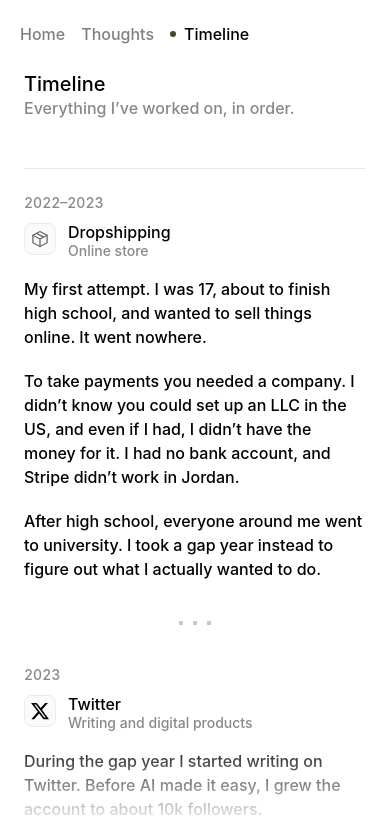
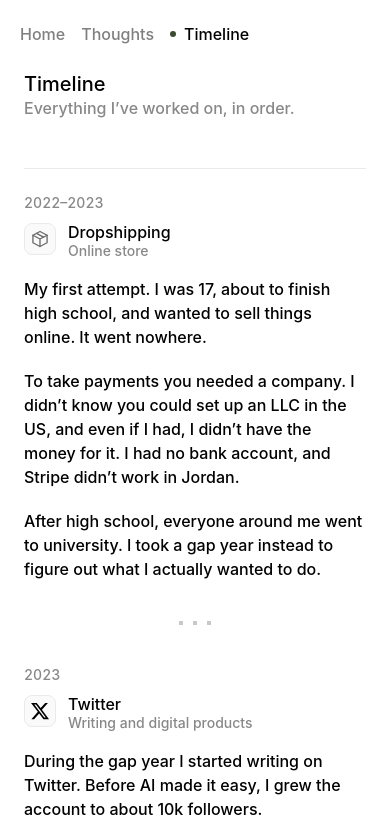
Before and after one commit to bfayyumi/personal-website-updated, a plain HTML site: page timeline/index.html in a window 390 px wide. Shown: the top 838 px of the page. Drawn offline with Linux system fonts and the light colour scheme; a web font is replaced by a local one.

Commit message:
Remove the bottom fade from the timeline
On iPhone Safari the fixed fade sat over the middle of the text instead
of the screen edge. The first screen still writes in on load; everything
below is simply shown.

Co-Authored-By: Claude Opus 5.5 <noreply@anthropic.com>

```diff
--- a/styles.css
+++ b/styles.css
@@ -329,40 +329,6 @@ body {
     transform: none;
 }
 
-/* Further down, lines rise out of a soft fade at the bottom of the screen as you scroll, one line at a time. */
-.timeline-page::after {
-    content: '';
-    position: fixed;
-    left: 0;
-    right: 0;
-    bottom: 0;
-    z-index: 900;
-    height: 140px;
-    background: linear-gradient(
-        to bottom,
-        rgb(255 255 255 / 0%) 0%,
-        rgb(255 255 255 / 45%) 40%,
-        rgb(255 255 255 / 85%) 72%,
-        var(--bg-color) 100%
-    );
-    pointer-events: none;
-}
-
-/* Room below the last line, so the end of the page can scroll clear of the fade. */
-.timeline-page .home {
-    padding-bottom: 140px;
-}
-
-@media (max-width: 768px) {
-    .timeline-page::after {
-        height: 110px;
-    }
-
-    .timeline-page .home {
-        padding-bottom: 110px;
-    }
-}
-
 .entry-head {
     display: flex;
     align-items: flex-start;
--- a/timeline.js
+++ b/timeline.js
@@ -1,5 +1,5 @@
 // Writes the first screen of the timeline in line by line, like the home page.
-// Everything further down is already there; the soft fade at the bottom of the screen reveals it as you scroll.
+// Everything further down is simply there when you scroll to it.
 (() => {
     const root = document.documentElement;
     if (!root.classList.contains('write-in')) return;
--- a/timeline/index.html
+++ b/timeline/index.html
@@ -6,16 +6,16 @@
     <title>Timeline - Bader Fayyumi</title>
     <meta name="description" content="Everything Bader Fayyumi has worked on, in order: dropshipping, Twitter, cFlow, Annualize, Aurify and Nihilo.">
     <link rel="icon" type="image/svg+xml" href="../favicon.svg">
-    <link rel="stylesheet" href="../styles.css?v=20261124-5">
-    <script src="../nav-hand.js?v=20261124-5" defer></script>
+    <link rel="stylesheet" href="../styles.css?v=20261124-6">
+    <script src="../nav-hand.js?v=20261124-6" defer></script>
     <script>
         // Hide the first screen of the timeline before first paint so timeline.js can write it in; without it everything simply shows.
         if ('IntersectionObserver' in window && !matchMedia('(prefers-reduced-motion: reduce)').matches) {
             document.documentElement.classList.add('write-in');
         }
     </script>
-    <script src="../timeline.js?v=20261124-5" defer></script>
-    <script src="../site-previews.js?v=20261124-5" defer></script>
+    <script src="../timeline.js?v=20261124-6" defer></script>
+    <script src="../site-previews.js?v=20261124-6" defer></script>
     <script>
         // Visits from another page of the site write in faster, and a page loaded ahead of time waits to animate until it's shown.
         (() => {
@@ -37,7 +37,7 @@
     }
     </script>
 </head>
-<body class="timeline-page">
+<body>
     <nav class="nav-container">
         <img class="nav-hand" src="../assets/hand.webp" alt="" aria-hidden="true" width="64" height="42" style="--hand-row: 2">
         <a href="/" class="nav-item-row">
```
Also changed, not shown: index.html (+1 -1 lines), thoughts/index.html (+1 -1 lines).
